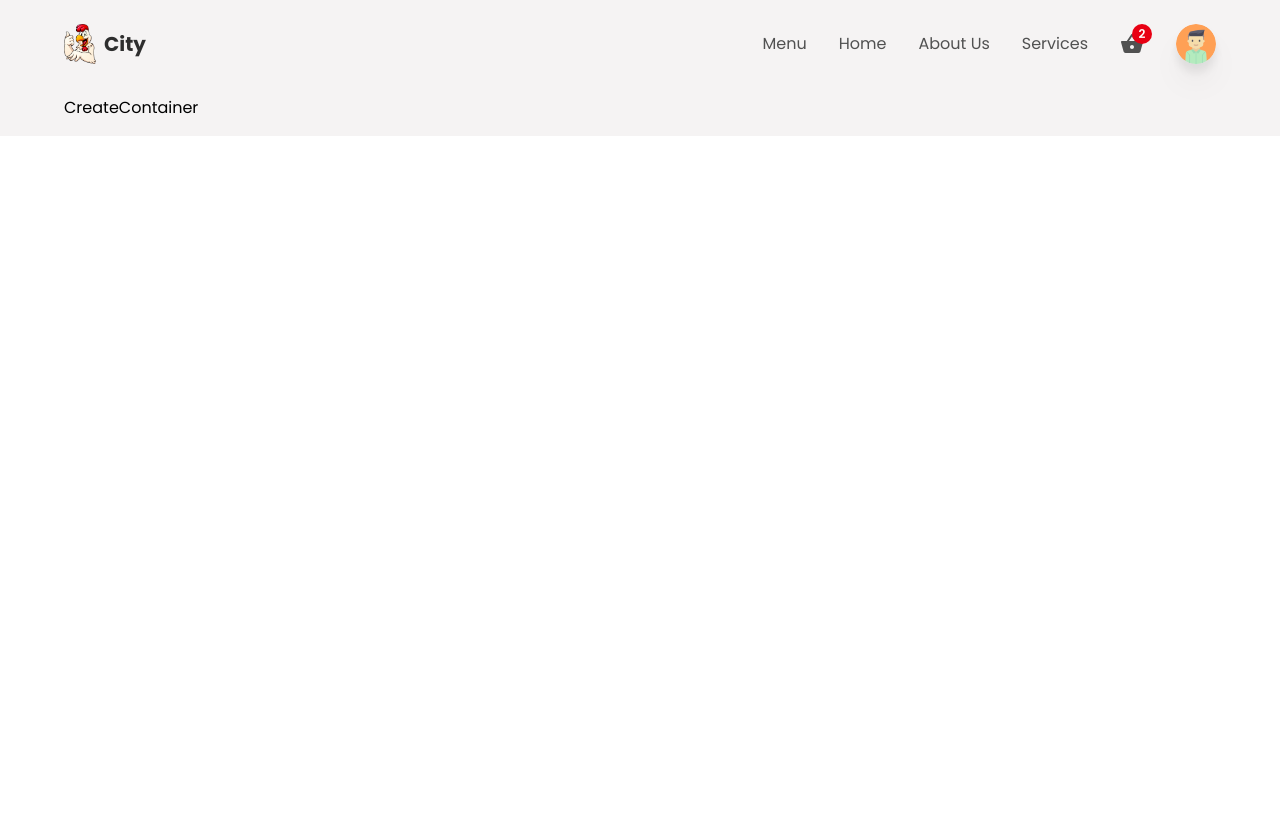
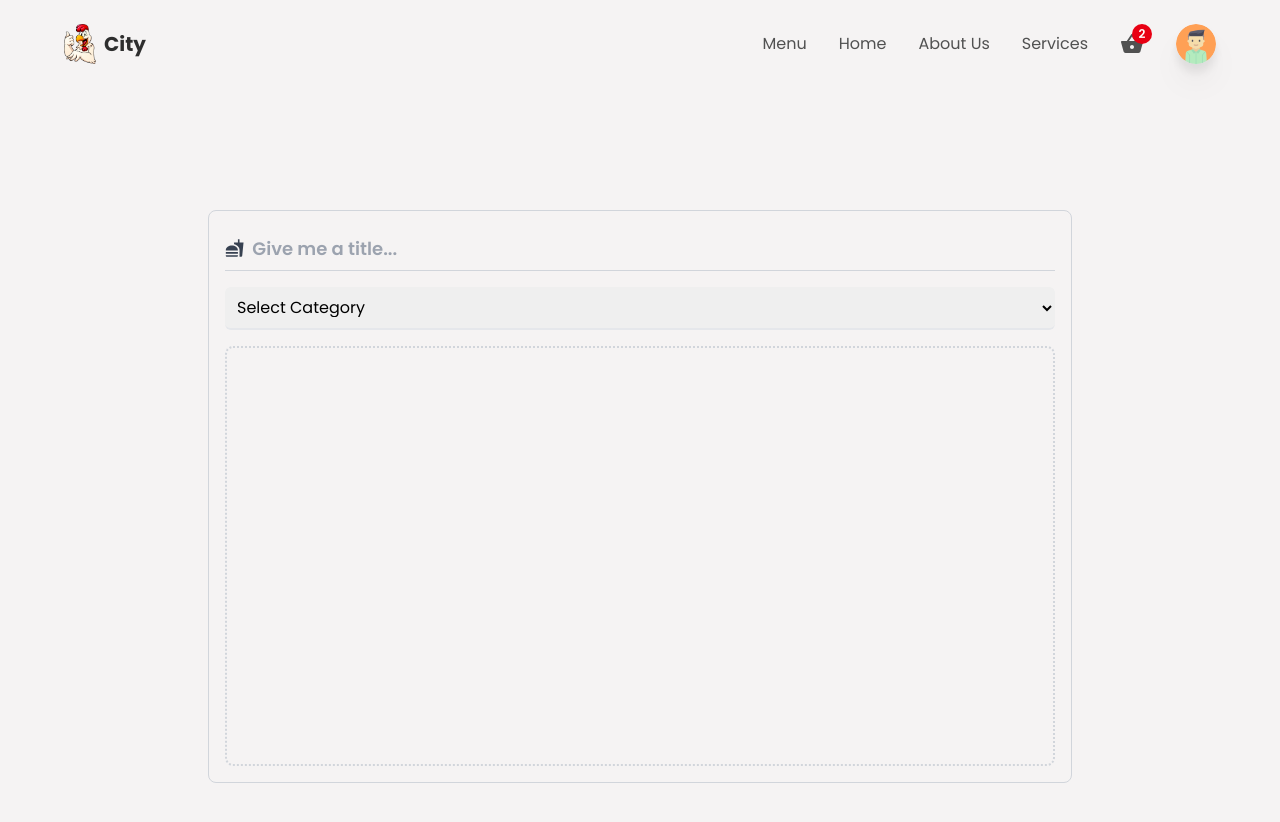
Before and after one commit to GRAviTY-GAGAN/food-delivery, a React (Create React App) app: page /createItem in a window 1280 px wide. Shown: the top 822 px of the page. Before the commit the page ends 800 px from the top, so only its background shows below. Built offline with nearby package versions, Linux system fonts and the light colour scheme.

Commit message:
create container & loader

```diff
--- a/src/components/CreateContainer.jsx
+++ b/src/components/CreateContainer.jsx
@@ -1,8 +1,59 @@
-import React from 'react';
+import React, { useState } from 'react';
+import { motion } from 'framer-motion';
+
+import { MdFastfood } from 'react-icons/md';
+import { categories } from '../utils/data';
+import Loader from './Loader';
 
 const CreateContainer = () => {
+
+  const [title, setTitle] = useState("");
+  const [calories, setCalories] = useState("");
+  const [price, setPrice] = useState("");
+  const [category, setCategory] = useState(null);
+  const [imageAsset, setImageAsset] = useState(null);
+  const [fields, setFields] = useState(false);
+  const [alertStatus, setAlertStatus] = useState("danger");
+  const [msg, setMsg] = useState(null);
+  const [isLoading, setIsLoading] = useState(false);
+
   return (
-    <div>CreateContainer</div>
+    <div className='w-full min-h-screen flex items-center justify-center'>
+      <div className=' w-[90%] md:w-[75%] border border-gray-300 rounded-lg p-4 flex flex-col items-center justify-center gap-4'>
+      {fields && (
+            <motion.p
+            initial={{ opacity : 0}}
+            animate={{ opacity : 1}}
+            exit={{ opacity : 0}}
+              className={`w-full p-2 rounded-lg text-center text-lg font-semibold ${
+                alertStatus === 'danger'
+                ? 'bg-red-400 text-red-800'
+                : 'bg-emerald-400 text-emerald-800'
+              }`}
+            >
+              {msg}
+            </motion.p>
+          )}
+
+          <div className='w-full py-2 border-b border-gray-300 flex items-center gap-2'>
+              <MdFastfood className=' text-xl text-gray-700' />
+              <input type="text" required onChange={(e) => setTitle(e.target.value)} value={title} placeholder='Give me a title...' className=' w-full h-full text-lg bg-transparent font-semibold outline-none border-none placeholder:text-gray-400 text-textColor' />
+          </div>
+
+          <div className='w-full'>
+            <select className=' outline-none w-full text-base border-b-2 border-gray-200 p-2 rounded-md cursor-pointer' onChange={(e) => setCategory(e.target.value)}>
+              <option value="other" className='bg-white'>Select Category</option>
+              { categories && categories.map(item => (
+                <option key={item.id} className='text-base border-0 outline-none capitalize bg-white text-headingColor' value={item.urlParamName}>{item.name}</option>
+              ))}
+            </select>
+          </div>
+
+          <div className=' group flex justify-center items-center flex-col border-2 border-dotted border-gray-300 w-full h-225 md:h-420 cursor-pointer rounded-lg'>
+              {isLoading ? <Loader /> : <></>}
+          </div>
+      </div>
+    </div>
   )
 }
 
--- a/src/components/Header.jsx
+++ b/src/components/Header.jsx
@@ -133,7 +133,7 @@ const Header = () => {
                 className=' w-40 bg-gray-50 shadow-xl rounded-lg flex flex-col absolute top-12 right-0'>
                 {user && user.email === 'gaganbn1999@gmail.com' && (
                   <Link to={'/createItem'}>
-                  <p className=' px-4 py-2 flex items-center gap-3 cursor-pointer hover:bg-slate-100 transition-all duration-100 ease-in-out text-textColor text-base' >New Item <MdAdd /></p></Link>
+                  <p className=' px-4 py-2 flex items-center gap-3 cursor-pointer hover:bg-slate-100 transition-all duration-100 ease-in-out text-textColor text-base ' onClick={() => setIsMenu(false)} >New Item <MdAdd /></p></Link>
                 )}
 
                 <ul
--- /dev/null
+++ b/src/components/Loader.jsx
@@ -0,0 +1,15 @@
+import React from 'react';
+
+const Loader = () => {
+  return (
+    <div role="status">
+    <svg class="inline mr-2 w-10 h-10 text-gray-200 animate-spin dark:text-gray-600 fill-blue-600" viewBox="0 0 100 101" fill="none" xmlns="http://www.w3.org/2000/svg">
+        <path d="M100 50.5908C100 78.2051 77.6142 100.591 50 100.591C22.3858 100.591 0 78.2051 0 50.5908C0 22.9766 22.3858 0.59082 50 0.59082C77.6142 0.59082 100 22.9766 100 50.5908ZM9.08144 50.5908C9.08144 73.1895 27.4013 91.5094 50 91.5094C72.5987 91.5094 90.9186 73.1895 90.9186 50.5908C90.9186 27.9921 72.5987 9.67226 50 9.67226C27.4013 9.67226 9.08144 27.9921 9.08144 50.5908Z" fill="currentColor"/>
+        <path d="M93.9676 39.0409C96.393 38.4038 97.8624 35.9116 97.0079 33.5539C95.2932 28.8227 92.871 24.3692 89.8167 20.348C85.8452 15.1192 80.8826 10.7238 75.2124 7.41289C69.5422 4.10194 63.2754 1.94025 56.7698 1.05124C51.7666 0.367541 46.6976 0.446843 41.7345 1.27873C39.2613 1.69328 37.813 4.19778 38.4501 6.62326C39.0873 9.04874 41.5694 10.4717 44.0505 10.1071C47.8511 9.54855 51.7191 9.52689 55.5402 10.0491C60.8642 10.7766 65.9928 12.5457 70.6331 15.2552C75.2735 17.9648 79.3347 21.5619 82.5849 25.841C84.9175 28.9121 86.7997 32.2913 88.1811 35.8758C89.083 38.2158 91.5421 39.6781 93.9676 39.0409Z" fill="currentFill"/>
+    </svg>
+    <span class="sr-only">Loading...</span>
+</div>
+  )
+}
+
+export default Loader;
--- a/src/components/index.js
+++ b/src/components/index.js
@@ -4,3 +4,4 @@
   export { default as MainContainer } from './MainContainer';
   export { default as CreateContainer } from './CreateContainer';
   export { default as HomeContainer } from './HomeContainer';
+  export { default as Loader } from './Loader';
--- a/src/utils/data.js
+++ b/src/utils/data.js
@@ -5,8 +5,71 @@ import Fi1 from '../Img/fi1.png';
 
 
 export const heroData = [
-    {id : 1, name : 'Icecream', decp: 'Cholocate & vanila', price : '5.25', imgageSrc : I1},
-    {id : 2, name : 'Strawberries', decp: 'Fresh Straberries', price : '10.25', imgageSrc : F1},
-    {id : 3, name : 'Chicken Kebab', decp: 'Mixed Kebab Plate', price : '8.25', imgageSrc : C3},
-    {id : 4, name : 'Fish Kebab', decp: 'Mixed Fish Kebab', price : '5.25', imgageSrc : Fi1},
-]
+    {
+        id : 1,
+        name : 'Icecream',
+        decp: 'Cholocate & vanila',
+        price : '5.25',
+        imgageSrc : I1
+    },
+    {
+        id : 2,
+        name : 'Strawberries',
+        decp: 'Fresh Straberries',
+        price : '10.25',
+        imgageSrc : F1
+    },
+    {
+        id : 3,
+        name : 'Chicken Kebab',
+        decp: 'Mixed Kebab Plate',
+        price : '8.25',
+        imgageSrc : C3
+    },
+    {
+        id : 4,
+        name : 'Fish Kebab',
+        decp: 'Mixed Fish Kebab',
+        price : '5.25',
+        imgageSrc : Fi1
+    },
+];
+
+export const categories = [
+    {
+      id: 1,
+      name: "Chicken",
+      urlParamName: "chicken",
+    },
+    {
+      id: 2,
+      name: "Curry",
+      urlParamName: "curry",
+    },
+    {
+      id: 3,
+      name: "Rice",
+      urlParamName: "rice",
+    },
+    {
+      id: 4,
+      name: "Fish",
+      urlParamName: "fish",
+    },
+    {
+      id: 5,
+      name: "Fruits",
+      urlParamName: "fruits",
+    },
+    {
+      id: 6,
+      name: "Icecreams",
+      urlParamName: "icecreams",
+    },
+
+    {
+      id: 7,
+      name: "Soft Drinks",
+      urlParamName: "drinks",
+    },
+  ];
```
